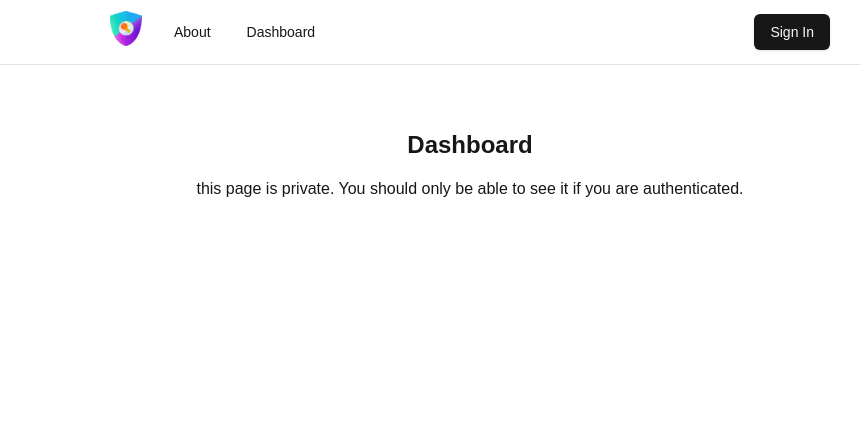
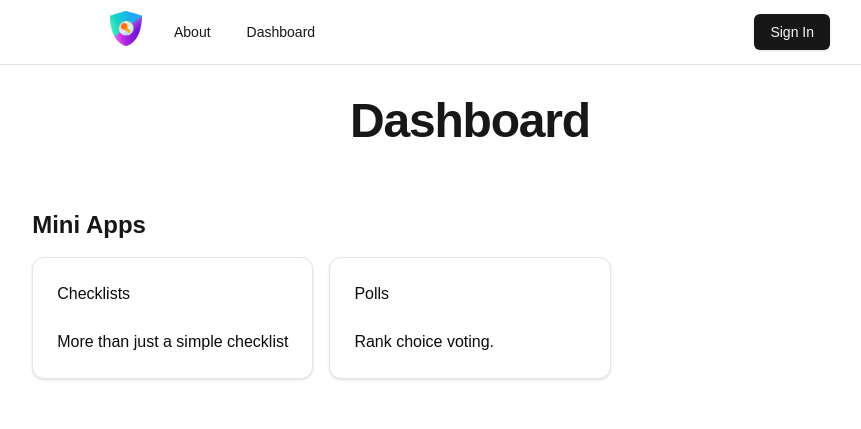
Before and after one commit to spadnos/seetula-checkmate, a Next.js app: page /dashboard in a window 1280 px wide. Shown: the top 429 px of the page, without its empty margins (170-1031 px from the left). Built offline with nearby package versions, Linux system fonts and the light colour scheme; no server answers.

Commit message:
Add dashboard page.

```diff
--- a/app/dashboard/page.tsx
+++ b/app/dashboard/page.tsx
@@ -1,12 +1,45 @@
-function About() {
+"use client";
+
+import { title } from "@/components/primitives";
+import { Card, CardContent, CardHeader } from "@/components/ui/card";
+import Link from "next/link";
+import { ReactNode } from "react";
+
+function FeatureCard({
+  title,
+  description,
+}: {
+  title: ReactNode;
+  description: string;
+}) {
   return (
-    <div className="mt-8 flex flex-col items-center">
-      <h2 className="text-2xl font-bold">Dashboard</h2>
-      <p className="mt-4 last:max-w-3xl">
-        this page is private. You should only be able to see it if you are
-        authenticated.
-      </p>
-    </div>
+    <Card>
+      <CardHeader>{title}</CardHeader>
+      <CardContent>
+        <p>{description}</p>
+      </CardContent>
+    </Card>
   );
 }
-export default About;
+
+export default function Dashboard() {
+  return (
+    <section className=" mx-auto flex flex-col items-center">
+      <h1 className={title()}>Dashboard</h1>
+
+      <div className="mt-16">
+        <h2 className="text-2xl font-bold capitalize">Mini Apps</h2>
+        <div className="grid grid-cols-3 mt-4 w-full justify-left gap-4">
+          <FeatureCard
+            title={<Link href="/checklists">Checklists</Link>}
+            description={`More than just a simple checklist`}
+          />
+          <FeatureCard
+            title={<Link href="/polls">Polls</Link>}
+            description={`Rank choice voting.`}
+          />
+        </div>
+      </div>
+    </section>
+  );
+}
--- /dev/null
+++ b/components/ui/card.tsx
@@ -0,0 +1,76 @@
+import * as React from "react"
+
+import { cn } from "@/lib/utils"
+
+const Card = React.forwardRef<
+  HTMLDivElement,
+  React.HTMLAttributes<HTMLDivElement>
+>(({ className, ...props }, ref) => (
+  <div
+    ref={ref}
+    className={cn(
+      "rounded-xl border bg-card text-card-foreground shadow",
+      className
+    )}
+    {...props}
+  />
+))
+Card.displayName = "Card"
+
+const CardHeader = React.forwardRef<
+  HTMLDivElement,
+  React.HTMLAttributes<HTMLDivElement>
+>(({ className, ...props }, ref) => (
+  <div
+    ref={ref}
+    className={cn("flex flex-col space-y-1.5 p-6", className)}
+    {...props}
+  />
+))
+CardHeader.displayName = "CardHeader"
+
+const CardTitle = React.forwardRef<
+  HTMLParagraphElement,
+  React.HTMLAttributes<HTMLHeadingElement>
+>(({ className, ...props }, ref) => (
+  <h3
+    ref={ref}
+    className={cn("font-semibold leading-none tracking-tight", className)}
+    {...props}
+  />
+))
+CardTitle.displayName = "CardTitle"
+
+const CardDescription = React.forwardRef<
+  HTMLParagraphElement,
+  React.HTMLAttributes<HTMLParagraphElement>
+>(({ className, ...props }, ref) => (
+  <p
+    ref={ref}
+    className={cn("text-sm text-muted-foreground", className)}
+    {...props}
+  />
+))
+CardDescription.displayName = "CardDescription"
+
+const CardContent = React.forwardRef<
+  HTMLDivElement,
+  React.HTMLAttributes<HTMLDivElement>
+>(({ className, ...props }, ref) => (
+  <div ref={ref} className={cn("p-6 pt-0", className)} {...props} />
+))
+CardContent.displayName = "CardContent"
+
+const CardFooter = React.forwardRef<
+  HTMLDivElement,
+  React.HTMLAttributes<HTMLDivElement>
+>(({ className, ...props }, ref) => (
+  <div
+    ref={ref}
+    className={cn("flex items-center p-6 pt-0", className)}
+    {...props}
+  />
+))
+CardFooter.displayName = "CardFooter"
+
+export { Card, CardHeader, CardFooter, CardTitle, CardDescription, CardContent }
```
